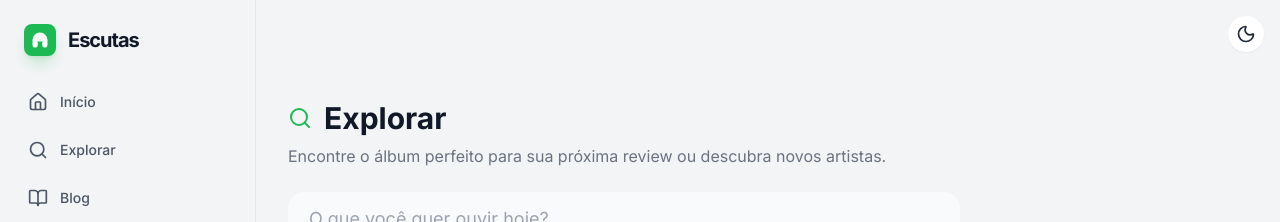
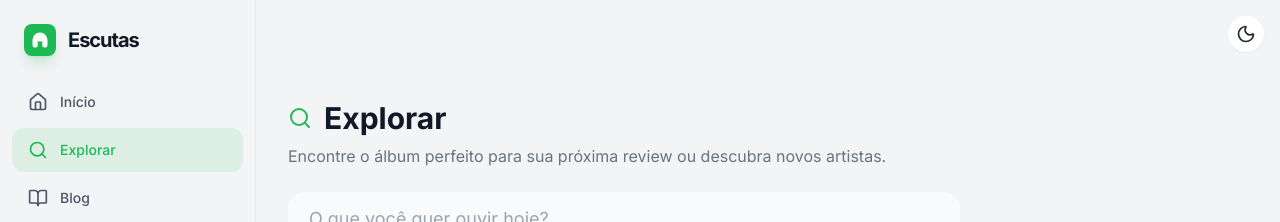
Before and after one commit to vichsort/Escutas, a Vue app: page /search in a window 1280 px wide. Shown: the top 222 px of the page. Built offline with nearby package versions, Linux system fonts and the light colour scheme; no server answers; what @tanstack/vue-query would draw is missing.

Commit message:
fix: instancing local storage minor fixes

```diff
--- a/src/components/layout/AppSidebar.vue
+++ b/src/components/layout/AppSidebar.vue
@@ -67,7 +67,7 @@ const handleLogoutConfirm = () => {
                 Início
             </RouterLink>
 
-            <RouterLink to="/reviews" active-class="bg-primary/10 text-primary font-bold dark:bg-primary/20" class="flex items-center gap-3 px-4 py-3 rounded-xl text-sm font-medium transition-all duration-200
+            <RouterLink to="/search" active-class="bg-primary/10 text-primary font-bold dark:bg-primary/20" class="flex items-center gap-3 px-4 py-3 rounded-xl text-sm font-medium transition-all duration-200
                        text-gray-600 hover:bg-gray-200 dark:text-gray-400 dark:hover:bg-white/10">
                 <Search :size="20" />
                 Explorar
--- a/src/components/reviews/CreateReviewModal.vue
+++ b/src/components/reviews/CreateReviewModal.vue
@@ -56,9 +56,10 @@ watch(() => props.isOpen, async (isOpen) => {
         await loadAlbum(props.album.id)
 
         if (fullAlbum.value?.tracks) {
-            initializeDraft(fullAlbum.value.tracks)
+            initializeDraft(fullAlbum.value, fullAlbum.value.tracks)
         }
     } else {
+        // Limpa o estado visual quando fecha
         isLegacyMode.value = false
     }
 })
--- a/src/composables/useReviewDraft.js
+++ b/src/composables/useReviewDraft.js
@@ -29,8 +29,12 @@ export function useReviewDraft() {
 
     // Inicializar Rascunho
     const initializeDraft = (albumData, rawTracks) => {
-        // Só sobrescreve se NÃO for o mesmo álbum que já está no rascunho
-        if (!draftsStore.activeDraft || draftsStore.activeDraft.album.id !== albumData.id) {
+        // Blindagem de segurança caso os dados não cheguem
+        if (!albumData || !rawTracks) return
+
+        const isDifferentAlbum = !draftsStore.activeDraft || draftsStore.activeDraft?.album?.id !== albumData.id
+
+        if (isDifferentAlbum) {
             draftsStore.initDraft(albumData, rawTracks)
         }
         error.value = null
```
